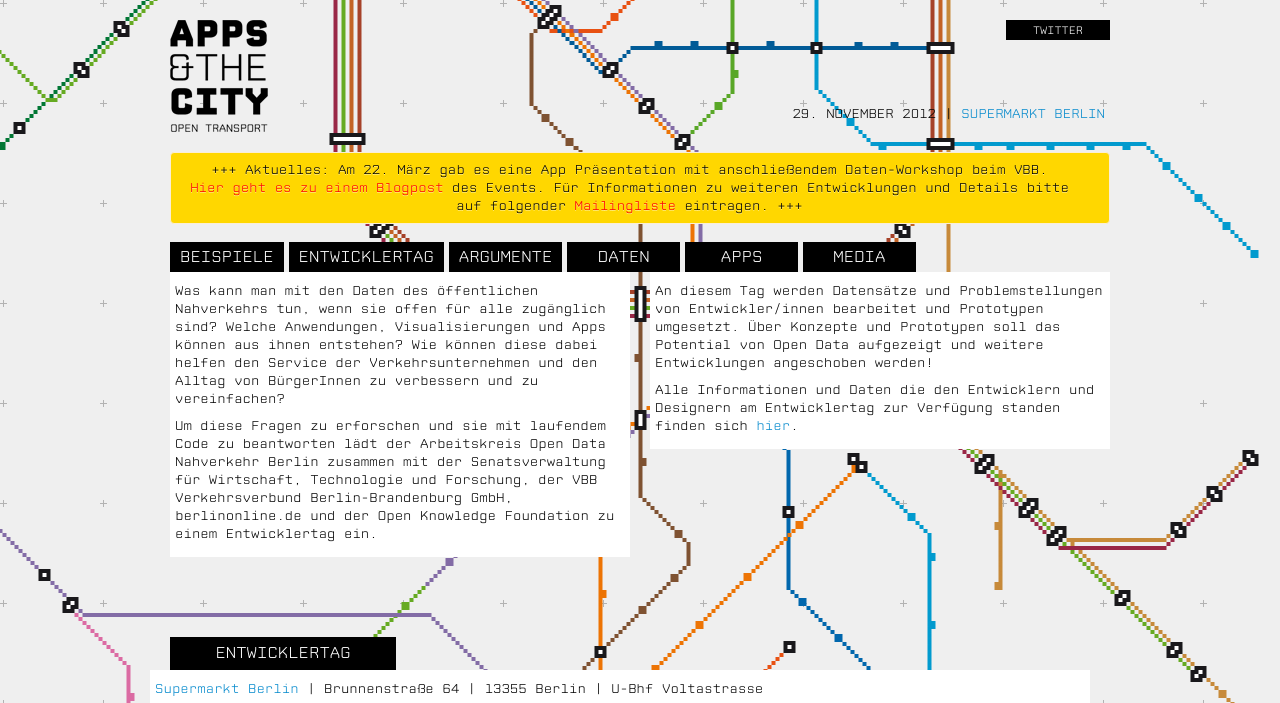
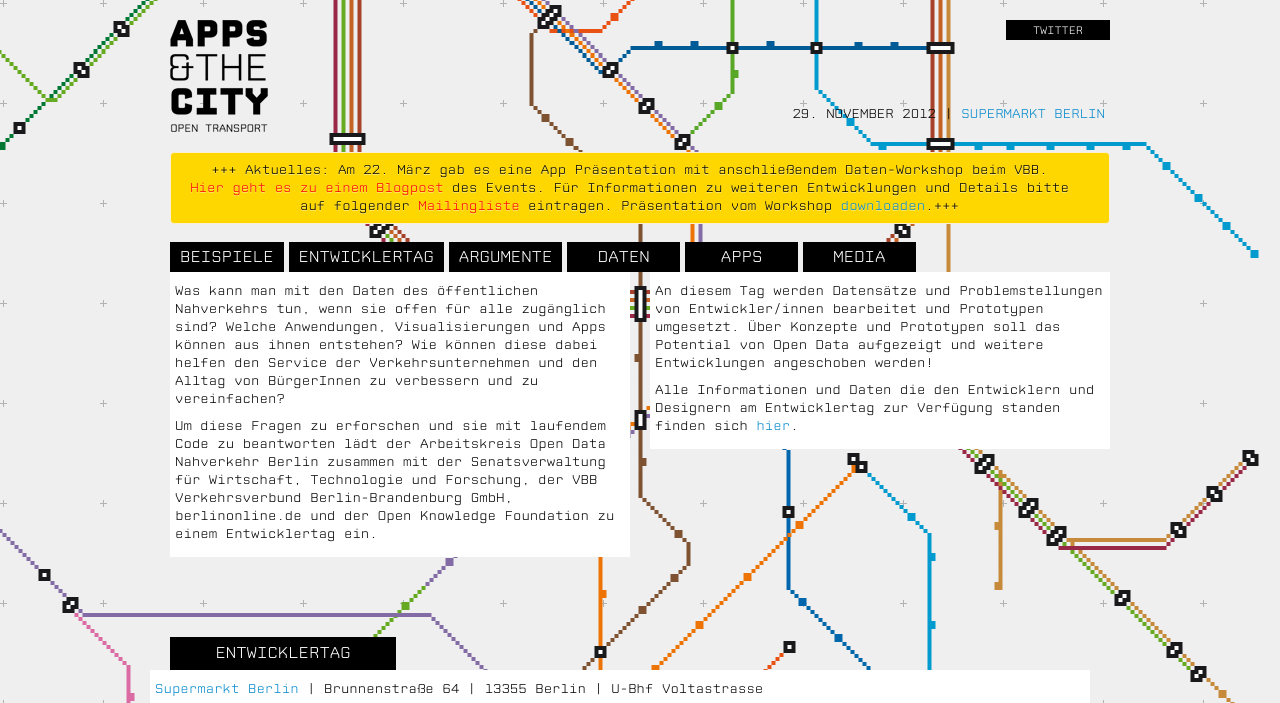
Before and after one commit to okfde/berlin.appsandthecity, a Jekyll site: the page built from index.html, in a window 1280 px wide and 900 px high, cut to the strip 0-703 px from the top of the window. Built offline with Jekyll 4.4.1, drawn with Linux system fonts in a browser that asks for light colours; nearby versions of some CDN libraries; Markdown is read by kramdown in place of the engine named in the settings.

Commit message:
alert changes download praese

```diff
--- a/_layouts/default.html
+++ b/_layouts/default.html
@@ -94,7 +94,7 @@ function initialize() {
       <div class="alert" style="text-align:center; background-color: rgb(255, 215, 0); color: black;">
         +++ Aktuelles: Am 22. März gab es eine App Präsentation mit anschließendem Daten-Workshop beim VBB.<br>
          <a style="color: red;" href="http://okfn.de/2013/04/apps-and-the-city-prasentation-daten-workshop/">Hier geht es zu einem Blogpost</a> des Events. Für Informationen zu weiteren Entwicklungen und Details bitte auf folgender
-         <a style="color: red;" href="http://lists.okfn.org/mailman/listinfo/open-data-nahverkehr">Mailingliste</a> eintragen. +++
+         <a style="color: red;" href="http://lists.okfn.org/mailman/listinfo/open-data-nahverkehr">Mailingliste</a> eintragen. Präsentation vom Workshop <a href="img/Praesentation_zum_Workshop_Datenoptimierung_2013-03-22.ppt">downloaden</a>.+++
       </div>
     </div>
 
```
Also changed, not shown: 1 other file.
